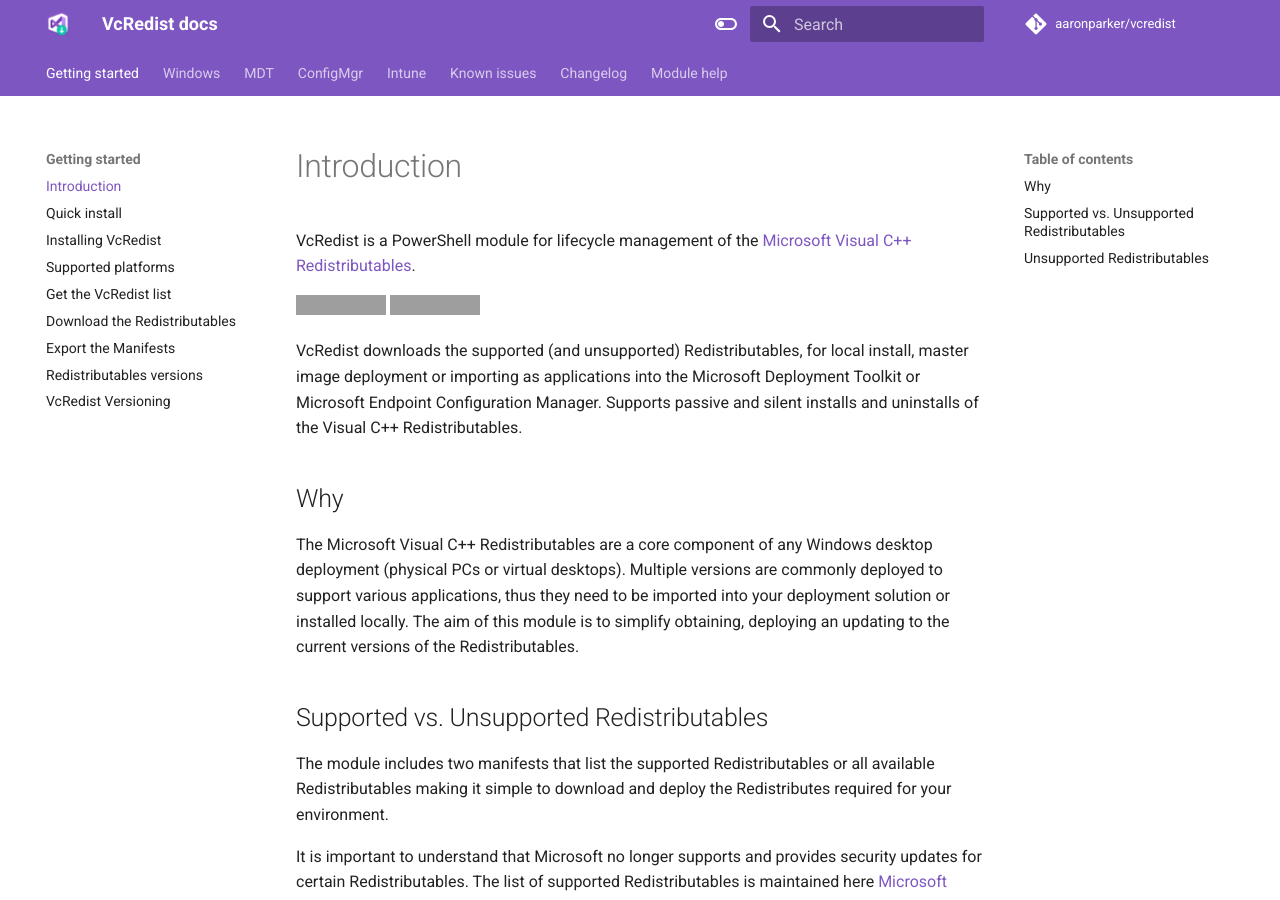
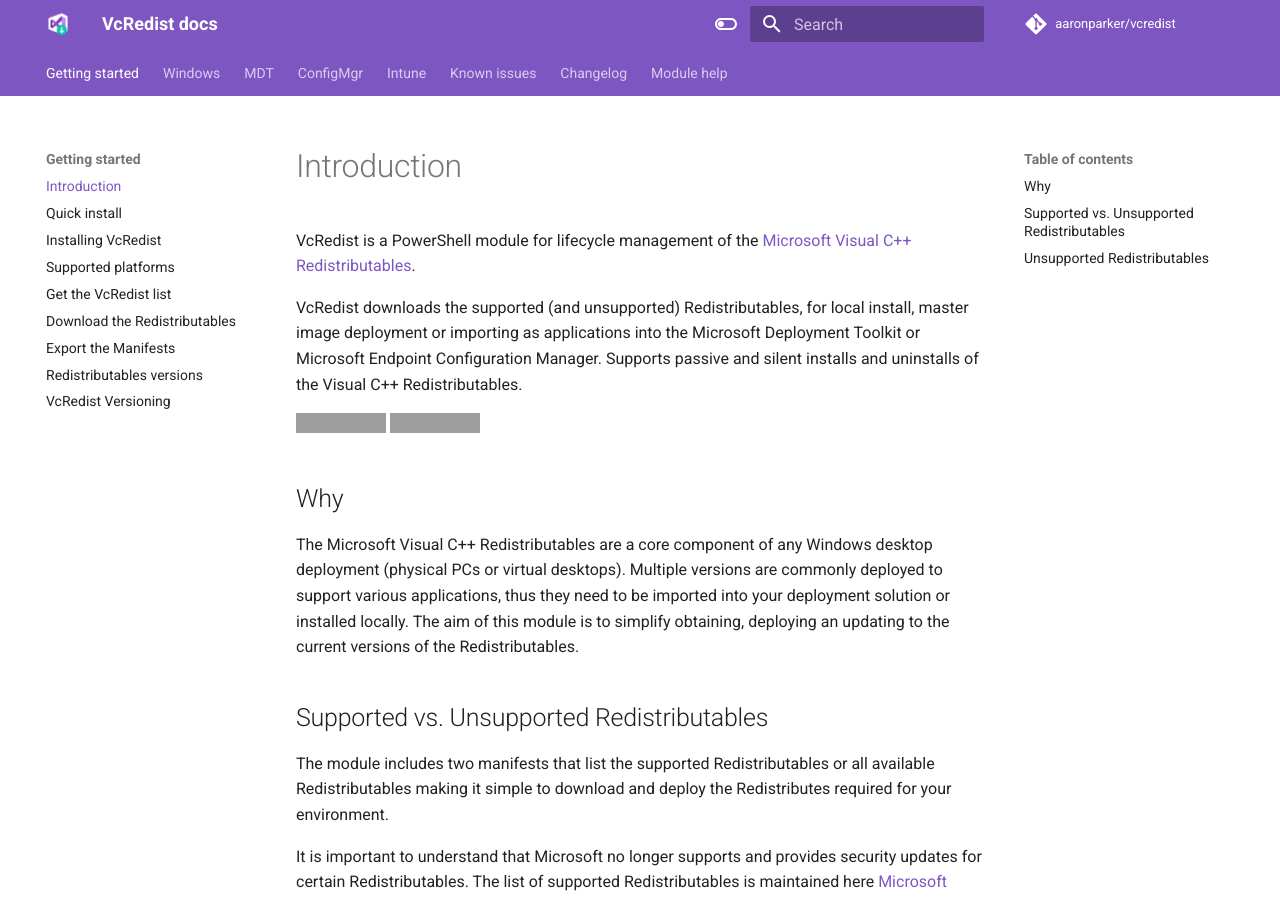
Before and after one commit to aaronparker/vcredist, an MkDocs documentation site: the page built from docs/index.md, in a window 1280 px wide and 900 px high. Built offline with MkDocs 1.6.1 and Material for MkDocs 9.7.7, drawn with Linux system fonts in a browser that asks for light colours; comment, search, counter and statistics services are not loaded; grey boxes are pictures that could not be loaded.

```diff
--- a/docs/index.md
+++ b/docs/index.md
@@ -2,10 +2,10 @@
 
 VcRedist is a PowerShell module for lifecycle management of the [Microsoft Visual C++ Redistributables](https://support.microsoft.com/en-au/help/2977003/the-latest-supported-visual-c-downloads).
 
+VcRedist downloads the supported (and unsupported) Redistributables, for local install, master image deployment or importing as applications into the Microsoft Deployment Toolkit or Microsoft Endpoint Configuration Manager. Supports passive and silent installs and uninstalls of the Visual C++ Redistributables.
+
 ![PowerShell Gallery version](https://img.shields.io/powershellgallery/v/vcredist.svg?style=flat-square)
 ![PowerShell Gallery downloads](https://img.shields.io/powershellgallery/dt/vcredist.svg?style=flat-square)
-
-VcRedist downloads the supported (and unsupported) Redistributables, for local install, master image deployment or importing as applications into the Microsoft Deployment Toolkit or Microsoft Endpoint Configuration Manager. Supports passive and silent installs and uninstalls of the Visual C++ Redistributables.
 
 ## Why
 
```
